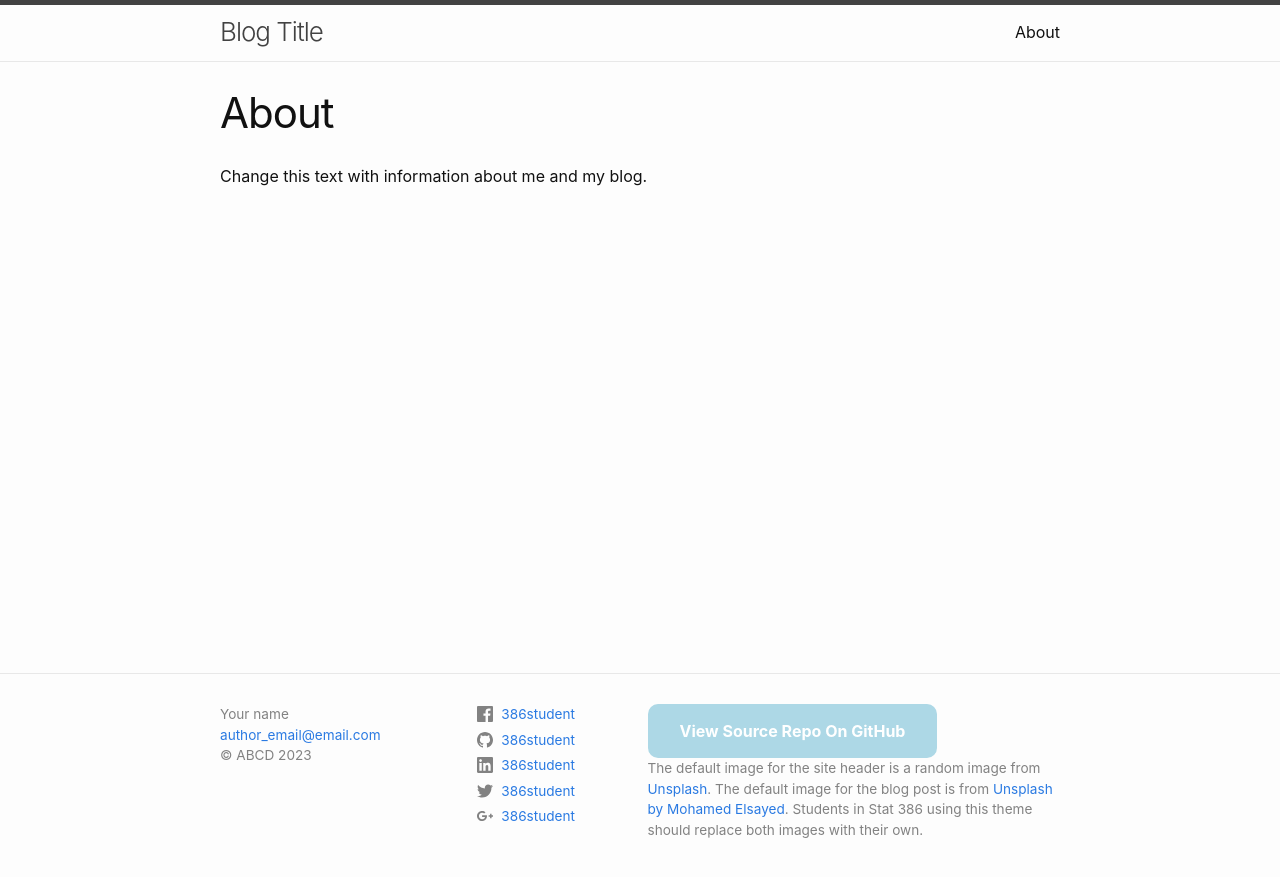
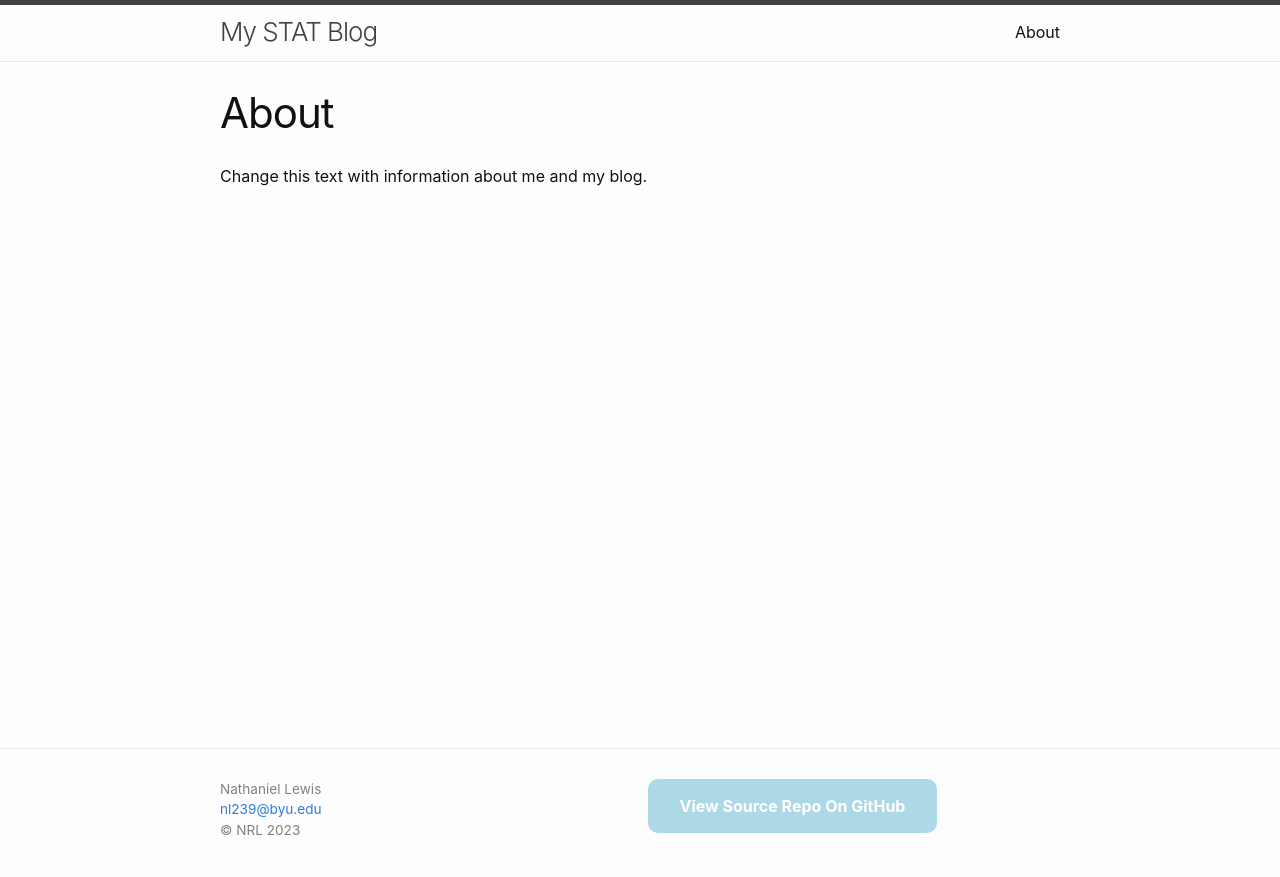
Before and after one commit to natelewis17/natelewis17.github.io, a Jekyll site: the page built from about.markdown, in a window 1280 px wide. Shown: the top 877 px of the page. Built offline with Jekyll 4.4.1, drawn with Linux system fonts in a browser that asks for light colours.

Commit message:
Update _config.yml

```diff
--- a/_config.yml
+++ b/_config.yml
@@ -18,33 +18,28 @@
 # You can create any custom variable you would like, and they will be accessible
 # in the templates via {{ site.myvariable }}.
 
-title: Blog Title
-email: author_email@email.com
-description: "Change the description so that it describes your blog"
-baseurl: "/stat386-blog-theme" # the name of the repository
-url: "https://esnt.github.io" #  change this to "https://<your-github-username>.github.io"
+title: My STAT Blog
+email: nl239@byu.edu
+description: "A blog I'm maing for my STAT 386 class at BYU"
+baseurl:
+url: "https://natelewis17.github.io" #  change this to "https://<your-github-username>.github.io"
 image: https://source.unsplash.com/random
-author: Your name
-copyright: ABCD # Your initials or what you want the copyright to be.  Leave empty for no copyright
-footer_description: 'The default image for the site header is a random image from
-        <a href="https://source.unsplash.com/random" target="_blank"> Unsplash</a>.
-        The default image for the blog post is from
-        <a href="https://unsplash.com/photos/DWpR-BpKlw0?utm_source=unsplash&utm_medium=referral&utm_content=creditShareLink" target="_blank"
-        >Unsplash by Mohamed Elsayed</a>. Students in Stat 386 using this theme should replace both images
-        with their own.'
+author: Nathaniel Lewis
+copyright: NRL # Your initials or what you want the copyright to be.  Leave empty for no copyright
+footer_description:
 
 
 # Social media users names.  Leave fields blank that you don't want displayed
-twitter_username: 386student
-github_username:  386student
-linkedin_username: 386student
+twitter_username:
+github_username:
+linkedin_username:
 dribbble_username:
-facebook_username: 386student
+facebook_username:
 flickr_username:
 instagram_username:
 pinterest_username:
 youtube_username:
-googleplus_username: 386student
+googleplus_username:
 
 plugins:
   - jekyll-feed
```
